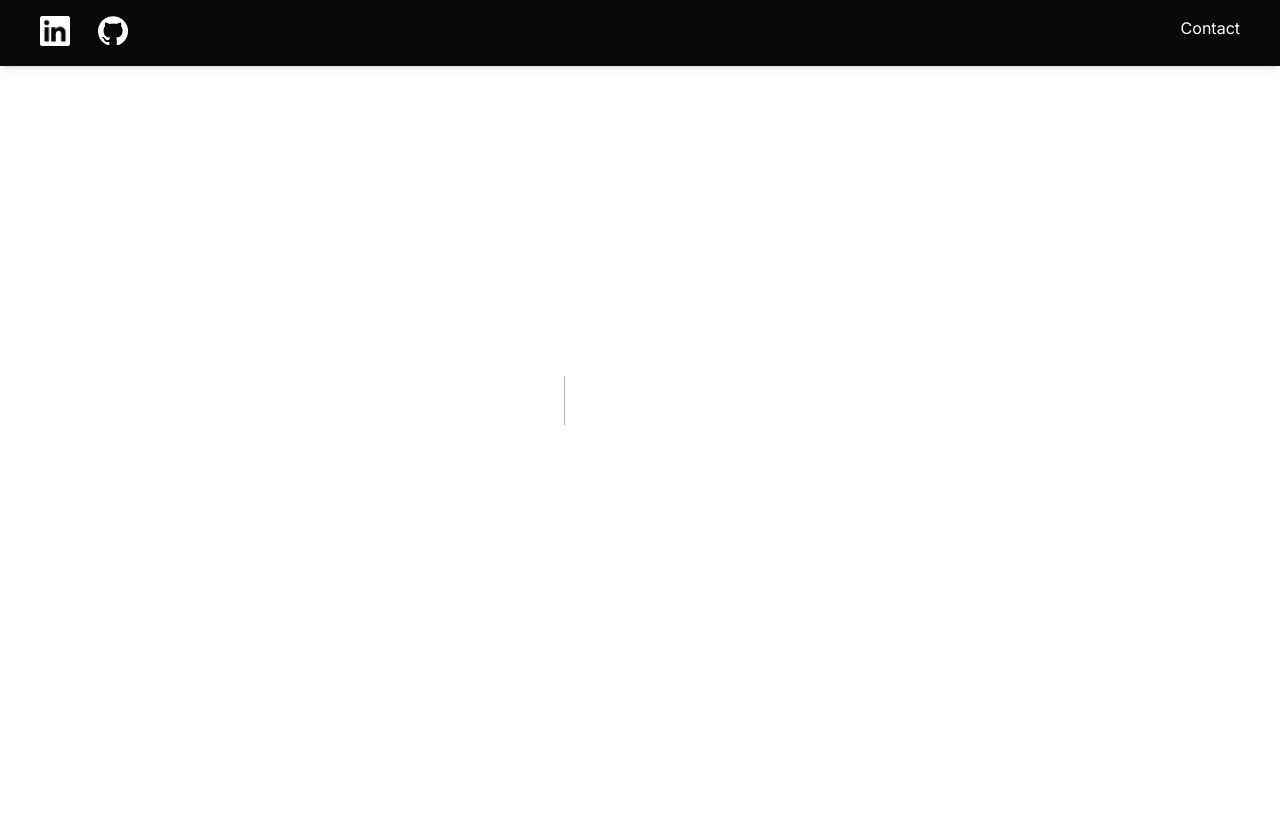
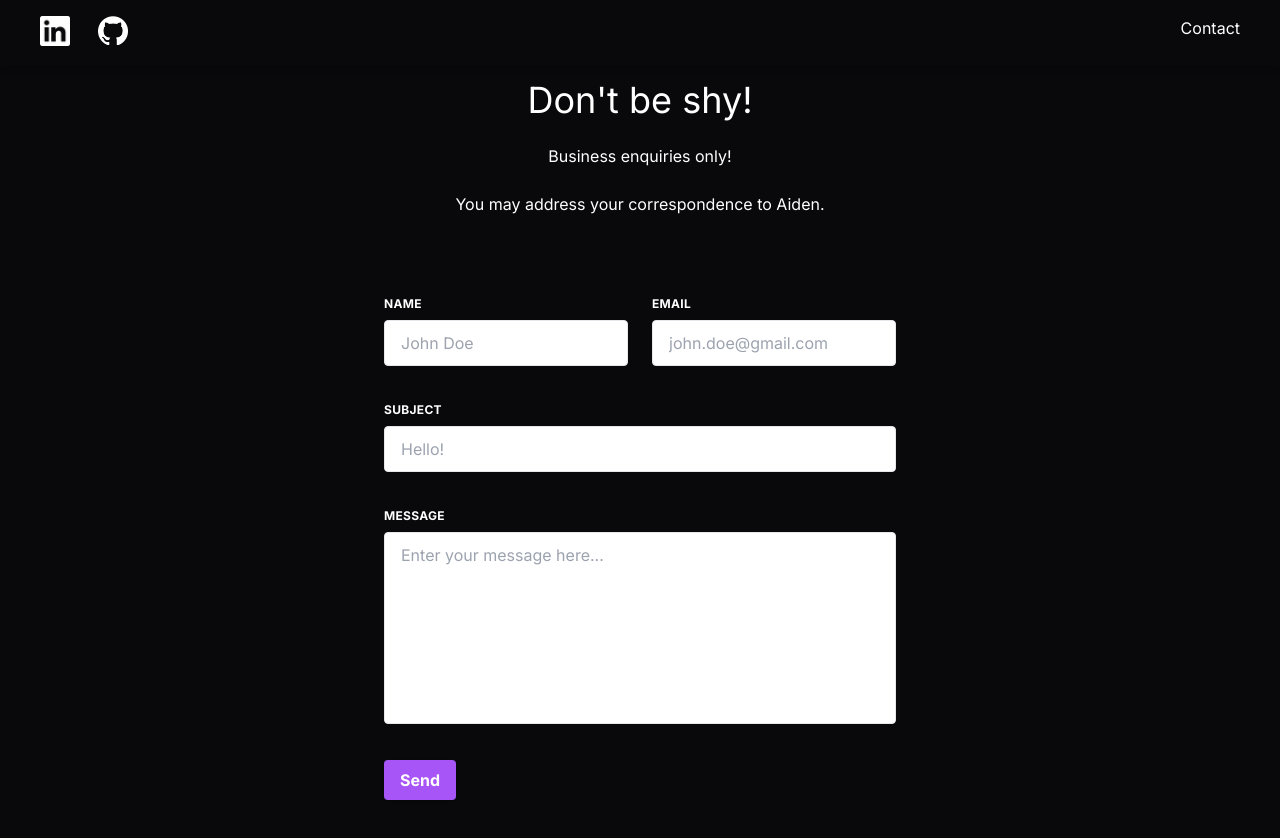
Before and after one commit to atavis94/AtavisPortfolio, a Next.js app in the folder atavisdev/: page /contact2 in a window 1280 px wide. Before the commit this address had no page. Shown: the top 838 px of the page. Before the commit the page ends 800 px from the top, so only its background shows below. Built offline with nearby package versions, Linux system fonts and the light colour scheme.

Commit message:
Contact version 2

```diff
--- /dev/null
+++ b/atavisdev/app/api/contact.ts
@@ -0,0 +1,31 @@
+import type { NextApiRequest, NextApiResponse } from 'next';
+import transporter from '../../utils/transporter';
+
+export default async function handler(
+  req: NextApiRequest,
+  res: NextApiResponse
+) {
+  if (req.method === 'POST') {
+    try {
+      const { name, email, subject, message } = req.body;
+
+      // Create email data
+      const mailData = {
+        from: process.env.SITE_ACC,
+        to: process.env.DESTINATION_ADD,
+        subject: subject,
+        text: `Name: ${name}\nEmail: ${email}\nMessage: ${message}`,
+      };
+
+      // Send the email
+      await transporter.sendMail(mailData);
+
+      res.status(200).json({ message: 'Email sent successfully!' });
+    } catch (error) {
+      console.error(error);
+      res.status(500).json({ error: 'Error sending email' });
+    }
+  } else {
+    res.status(405).end();
+  }
+}
--- /dev/null
+++ b/atavisdev/app/contact2/page.tsx
@@ -0,0 +1,133 @@
+import { useState, ChangeEvent, FormEvent } from 'react';
+
+export default function Contact() {
+  const [formData, setFormData] = useState({
+    name: '',
+    email: '',
+    subject: '',
+    message: '',
+  });
+
+  const handleChange = (e: ChangeEvent<HTMLInputElement | HTMLTextAreaElement>) => {
+    const { name, value } = e.target;
+    setFormData({ ...formData, [name]: value });
+  };
+
+  const handleSubmit = async (e: FormEvent<HTMLFormElement>) => {
+    e.preventDefault();
+
+    // Send form data to the API route.
+    const response = await fetch('/api/contact', {
+      method: 'POST',
+      headers: {
+        'Content-Type': 'application/json',
+      },
+      body: JSON.stringify(formData),
+    });
+
+    // Handle the response, show a confirmation message, or handle errors
+  };
+    return (
+        <div className="flex flex-col justify-center items-center h-screen mx-4 mb-8 mt-20">
+            <div className="text-center">
+                <h2 className="text-4xl text-white">Don't be shy!</h2>
+                <p className="my-6">Business enquiries only!</p>
+                <span>You may address your correspondence to Aiden.</span>
+            </div>
+            <div className="flex justify-center items-center h-screen">
+                <form
+                className="w-full max-w-lg"
+                onSubmit={handleSubmit}
+                >
+                <div className="flex flex-wrap -mx-3 mb-6">
+                    <div className="w-full md:w-1/2 px-3 mb-6 md:mb-0">
+                        <label
+                        className="block uppercase tracking-wide text-white text-xs font-bold mb-2"
+                        htmlFor="grid-first-name"
+                        >
+                        Name
+                        </label>
+                        <input
+                        className="appearance-none block w-full bg-white text-gray-700 border border-gray-200 rounded py-3 px-4 mb-3 leading-tight focus:outline-none focus:bg-white"
+                        id="grid-first-name"
+                        type="text"
+                        placeholder="John Doe"
+                        name="name"
+                        value={formData.name}
+                        onChange={handleChange}
+                        required
+                        />
+                    </div>
+                    <div className="w-full md:w-1/2 px-3">
+                        <label
+                        className="block uppercase tracking-wide text-white text-xs font-bold mb-2"
+                        htmlFor="grid-last-name"
+                        >
+                        Email
+                        </label>
+                        <input
+                        className="appearance-none block w-full bg-white text-gray-700 border border-gray-200 rounded py-3 px-4 leading-tight focus:outline-none focus:bg-white focus:border-gray-500"
+                        id="grid-last-name"
+                        type="email"
+                        placeholder="john.doe@gmail.com"
+                        name="email"
+                        value={formData.email}
+                        onChange={handleChange}
+                        required
+                        />
+                    </div>
+                </div>
+                <div className="flex flex-wrap -mx-3 mb-6">
+                    <div className="w-full px-3">
+                        <label
+                        className="block uppercase tracking-wide text-white text-xs font-bold mb-2"
+                        htmlFor="grid-password"
+                        >
+                        Subject
+                        </label>
+                        <input
+                        className="appearance-none block w-full bg-white text-gray-700 border border-gray-200 rounded py-3 px-4 mb-3 leading-tight focus:outline-none focus:bg-white focus:border-gray-500"
+                        id="grid-password"
+                        type="text"
+                        placeholder="Hello!"
+                        name="subject"
+                        value={formData.subject}
+                        onChange={handleChange}
+                        required
+                        />
+                    </div>
+                </div>
+                <div className="flex flex-wrap -mx-3 mb-6">
+                    <div className="w-full px-3">
+                        <label
+                        className="block uppercase tracking-wide text-white text-xs font-bold mb-2"
+                        htmlFor="grid-password"
+                        >
+                        Message
+                        </label>
+                        <textarea
+                        className="no-resize appearance-none block w-full bg-white text-gray-700 border border-gray-200 rounded py-3 px-4 mb-3 leading-tight focus:outline-none focus:bg-white focus:border-gray-500 h-48 resize-none"
+                        id="message"
+                        name="message"
+                        placeholder="Enter your message here..."
+                        value={formData.message}
+                        onChange={handleChange}
+                        required
+                        ></textarea>
+                    </div>
+                </div>
+                <div className="md:flex md:items-center">
+                    <div className="md:w-1/3">
+                        <button
+                        className="shadow bg-purple-500 hover:bg-purple-400 focus:shadow-outline focus:outline-none text-white font-bold py-2 px-4 rounded"
+                        type="submit">
+                        Send
+                        </button>
+                    </div>
+                    <div className="md:w-2/3"></div>
+                </div>
+                </form>
+            </div>
+        </div>
+    )
+}
--- a/atavisdev/package.json
+++ b/atavisdev/package.json
@@ -10,12 +10,14 @@
   },
   "dependencies": {
     "@types/node": "20.3.1",
+    "@types/nodemailer": "^6.4.11",
     "@types/react": "18.2.14",
     "@types/react-dom": "18.2.6",
     "autoprefixer": "10.4.14",
     "eslint": "8.43.0",
     "eslint-config-next": "13.4.7",
     "next": "13.4.7",
+    "nodemailer": "^6.9.5",
     "postcss": "8.4.24",
     "react": "18.2.0",
     "react-dom": "18.2.0",
--- /dev/null
+++ b/atavisdev/utils/transporter.ts
@@ -0,0 +1,12 @@
+const nodemailer = require('nodemailer');
+
+// Create a transporter using Gmail SMTP
+const transporter = nodemailer.createTransport({
+  service: 'gmail',
+  auth: {
+    user: process.env.SITE_ACC,
+    pass: process.env.SITE_ACC_PASS,
+  },
+});
+
+export default transporter;
```
Also changed, not shown: 1 other file (tests, documents, lock files or other folders).
